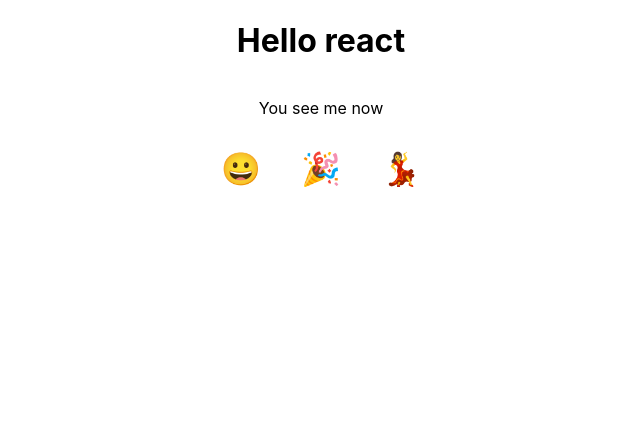
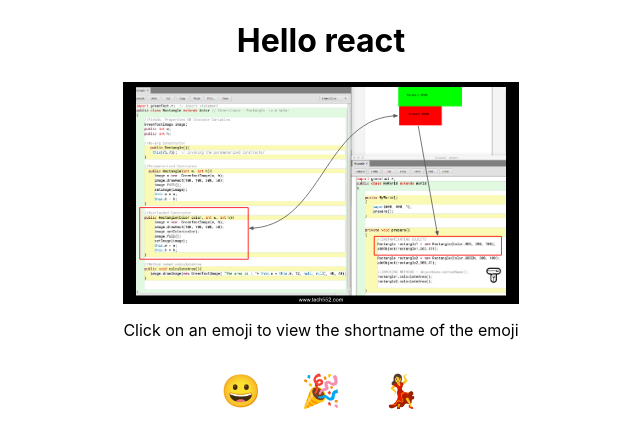
Before and after one commit to MikailaAkeredolu/feb2022-react-walkthrough, a React (Create React App) app: page / in a window 1280 px wide. Shown: the top 448 px of the page, without its empty margins (319-959 px from the left). Built offline with nearby package versions, Linux system fonts and the light colour scheme.

Commit message:
end of class components

```diff
--- a/src/App.css
+++ b/src/components/App/App.css
@@ -23,7 +23,6 @@
   list-style: none;
   padding: 0;
 }
-
 
 
 
--- a/src/App.js
+++ b/src/components/App/App.js
@@ -1,5 +1,6 @@
 // import logo from './logo.svg';
 import './App.css';
+import Instructions from '../Instructions/Instructions.js';
 
 function displayEmojiName(event){
   alert(event.target.id);
@@ -27,8 +28,8 @@
   return (
     <div className="container">
      <h1 id={greeting}>Hello react</h1>
-    {!displayAction && <p>You see me now</p>}
-
+    {displayAction && <p>You see me now</p>}
+    <Instructions />
      <ul>
        {
           emojis.map(emoji=>(
--- /dev/null
+++ b/src/components/Instructions/Instructions.css
@@ -0,0 +1,10 @@
+.instructions {
+    display: flex;
+    flex-direction: column;
+    align-items: center;
+}
+
+.instructions img {
+    width: 100%;
+    height: 100%;
+}
--- /dev/null
+++ b/src/components/Instructions/Instructions.js
@@ -0,0 +1,15 @@
+import React, { Component } from "react";
+import emoji from './emoji.svg';
+import './Instructions.css';
+// convert class to functional component
+export default class Instructions extends Component{
+    render(){
+
+        return(
+            <div className="instructions">
+                <img src={emoji} alt="screenshot" />
+                <p>Click on an emoji to view the shortname of the emoji</p>
+            </div>
+        )
+    }
+}
--- a/src/index.js
+++ b/src/index.js
@@ -1,7 +1,7 @@
 import React from 'react';
 import ReactDOM from 'react-dom';
 import './index.css';
-import App from './App';
+import App from './components/App/App';
 import reportWebVitals from './reportWebVitals';
 /*
   This code instructs React to find an element with an id of root and inject the React code there. <App/> is your root element, and everything will branch from there. This is the beginning point for all future React code
```
Also changed, not shown: src/components/Instructions/emoji.svg (added), 1 other file (tests, documents, lock files or other folders).
